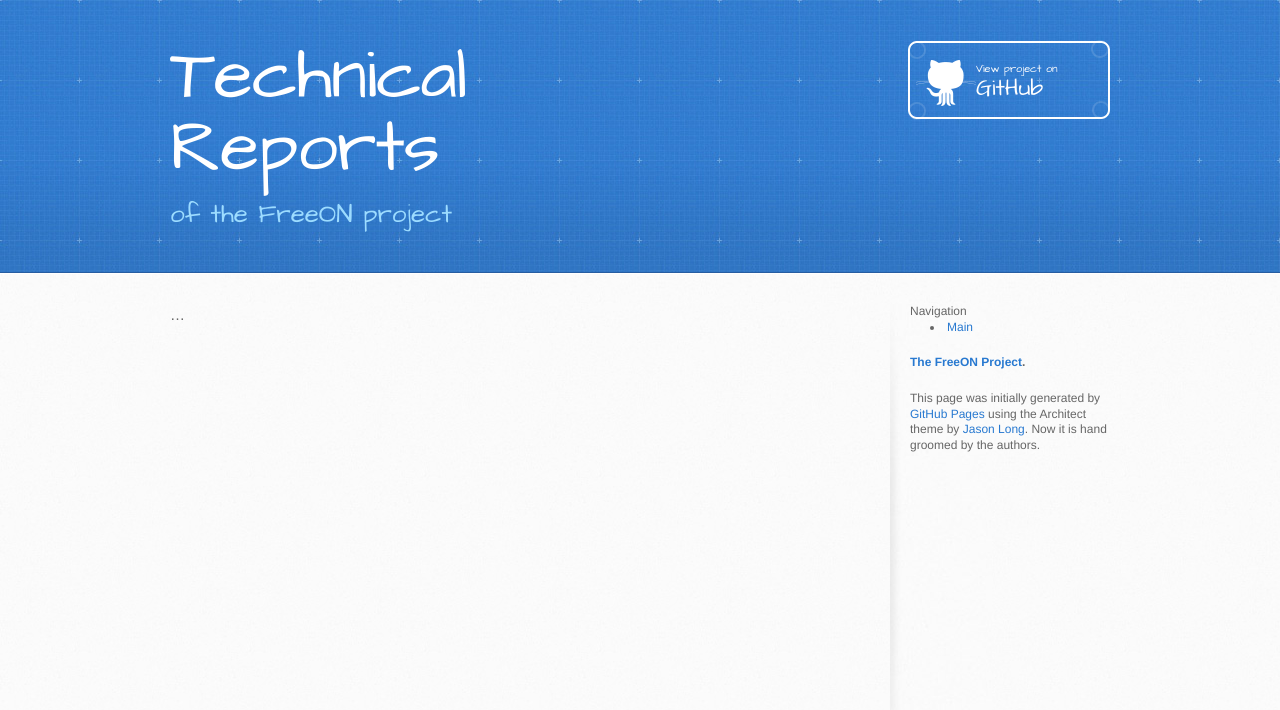
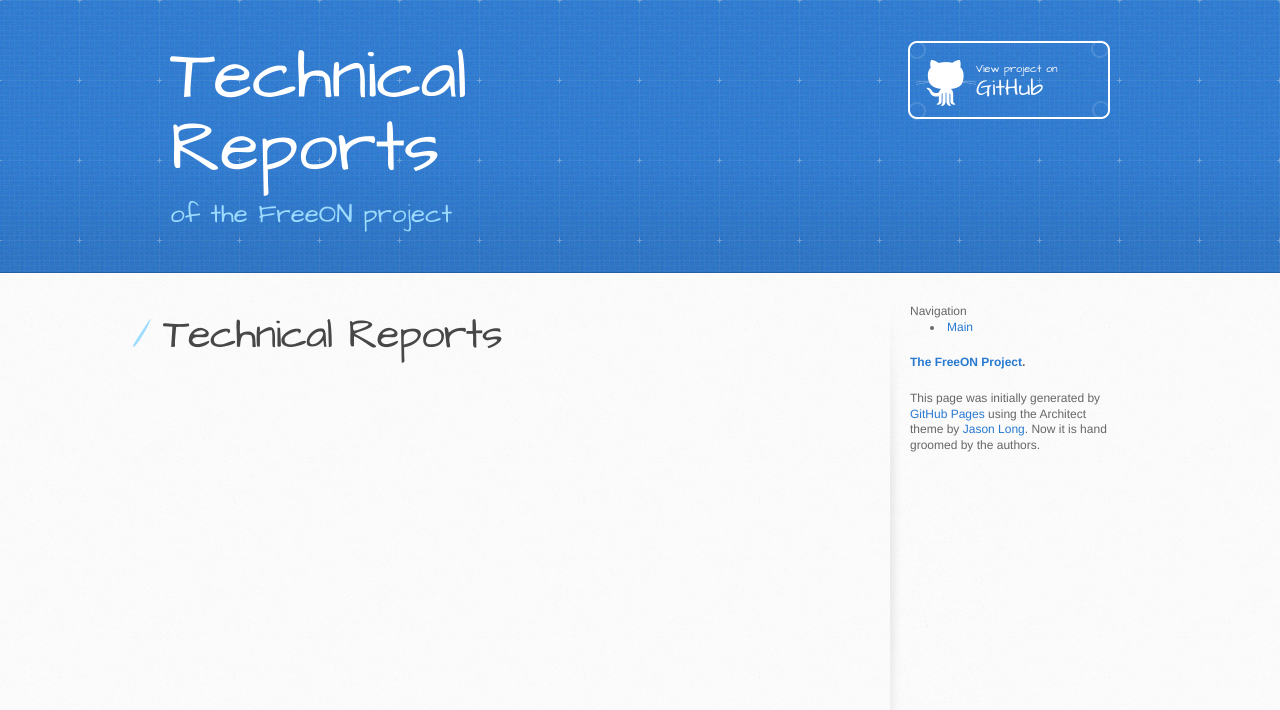
Before and after one commit to FreeON/technical-reports, a Jekyll site: the page built from index.markdown, in a window 1280 px wide. Shown: the top 710 px of the page. Built offline with Jekyll 4.4.1, drawn with Linux system fonts in a browser that asks for light colours.

Commit message:
update defaults

```diff
--- a/_config.yml
+++ b/_config.yml
@@ -8,5 +8,12 @@ footer-links:
 pages_list:
   Main: "/technical-reports"
 
+defaults:
+  -
+    scope:
+      path: ""
+    values:
+      layout: "default"
+
 url: http://www.freeon.org/technical-reports
 baseurl: "/technical-reports"
--- a/index.md
+++ b/index.markdown
@@ -1,6 +1,5 @@
 ---
-layout: default
 title: Technical Reports
 ---
 
-...
+# Technical Reports
```
